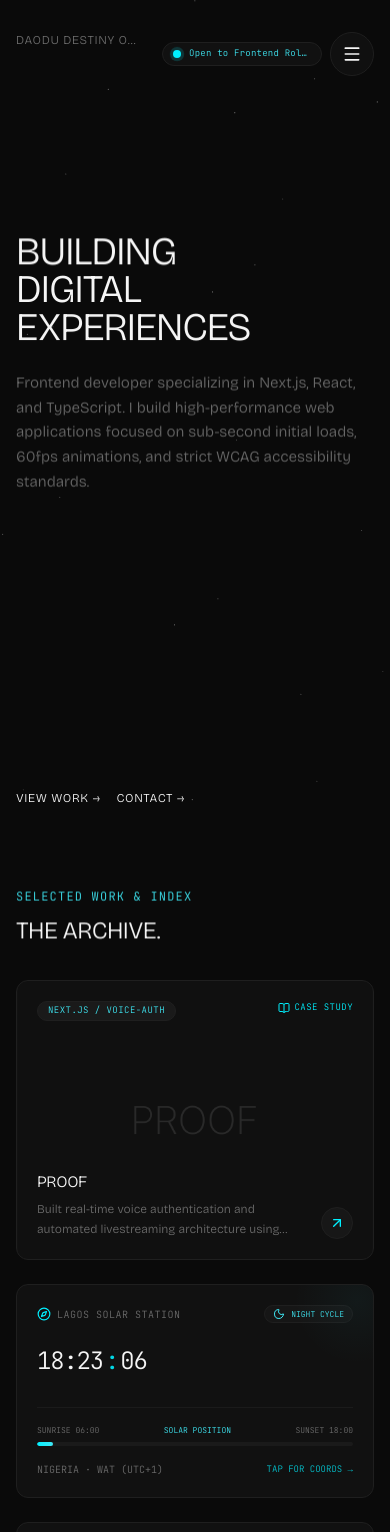
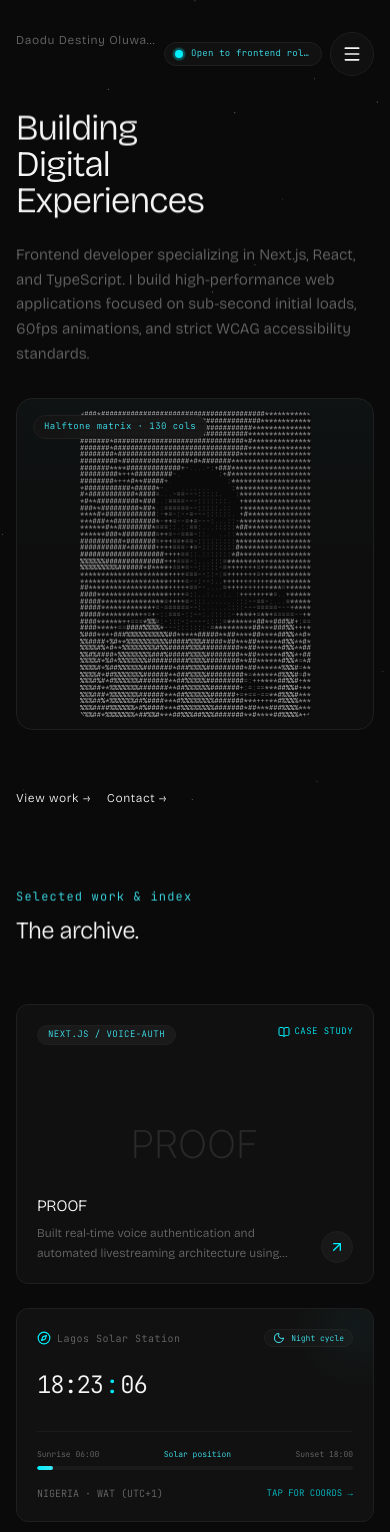
Before and after one commit to daodudestiny56-netizen/port, a Next.js app: page / in a window 390 px wide. Shown: the top 1532 px of the page. Built offline with nearby package versions, Linux system fonts and the light colour scheme.

Commit message:
feat: position ASCII portrait in Hero section beside headline and update site-wide typography to Sentence case

```diff
--- a/app/page.tsx
+++ b/app/page.tsx
@@ -30,15 +30,15 @@ export default function Home() {
 
           {/* Section Title & Navigation */}
           <div className="flex flex-col sm:flex-row sm:justify-between sm:items-end gap-4 mb-2 w-full">
-            <div className="flex flex-col gap-1">
+            <div className="flex flex-col gap-1 mb-8 sm:mb-12">
               {isLoaded && (
                 <>
                   <ClipText
-                    text="CASE STUDIES & SANDBOX"
-                    lineClassName="font-mono text-xs font-[300] tracking-widest text-[#3FE8F5] uppercase"
+                    text="Case studies & sandbox"
+                    lineClassName="font-mono text-xs font-[300] tracking-widest text-[#3FE8F5]"
                   />
                   <ClipText
-                    text="FEATURED PROJECTS."
+                    text="Featured projects."
                     lineClassName="font-display font-[300] text-[clamp(1.5rem,4vw+0.5rem,2.5rem)] text-primaryText tracking-tight"
                     delay={0.08}
                   />
--- a/components/About.tsx
+++ b/components/About.tsx
@@ -4,7 +4,6 @@ import { useCountUp } from "@/hooks/useCountUp";
 import { portfolioData } from "@/lib/data";
 import ClipText from "@/components/ui/ClipText";
 import FadeUp from "@/components/ui/FadeUp";
-import AsciiPortrait from "@/components/AsciiPortrait";
 import { usePreloader } from "@/context/PreloaderContext";
 
 interface StatBlockProps {
@@ -25,7 +24,7 @@ function StatBlock({ value, label, suffix = "" }: StatBlockProps) {
         {count}
         {suffix}
       </span>
-      <span className="font-mono text-[clamp(9px,2.5vw,11px)] font-[300] tracking-widest text-secondaryText uppercase leading-snug">
+      <span className="font-mono text-[clamp(9px,2.5vw,11px)] font-[300] tracking-widest text-secondaryText leading-snug">
         {label}
       </span>
     </div>
@@ -38,17 +37,18 @@ export default function About() {
 
   return (
     <section id="about" className="w-full px-4 sm:px-6 md:px-12 py-[clamp(2.5rem,6vw,5rem)] bg-transparent select-none">
-      <div className="max-w-7xl mx-auto flex flex-col gap-12">
-        {/* Section Header */}
+      <div className="max-w-7xl mx-auto grid grid-cols-1 md:grid-cols-2 gap-10 md:gap-20 items-start">
+        {/* Left Column: Headline & Paragraph */}
+        <div className="flex flex-col gap-6">
           <div className="flex flex-col gap-1">
             {isLoaded && (
               <>
                 <ClipText
-                text="PHILOSOPHY & HISTORY"
-                lineClassName="font-mono text-xs font-[300] tracking-widest text-[#3FE8F5] uppercase"
+                  text="Philosophy & history"
+                  lineClassName="font-mono text-xs font-[300] tracking-widest text-[#3FE8F5]"
                 />
                 <ClipText
-                text="WORK PRINCIPLE."
+                  text="Work principle."
                   lineClassName="font-display font-[300] text-[clamp(1.5rem,4vw+0.5rem,2.5rem)] text-primaryText tracking-tight"
                   delay={0.08}
                 />
@@ -56,25 +56,15 @@ export default function About() {
             )}
           </div>
 
-        {/* 2-Column Content Grid: ASCII Portrait + Biography & Stats */}
-        <div className="grid grid-cols-1 lg:grid-cols-12 gap-8 md:gap-12 items-center">
-          {/* Left: Interactive Monospace Halftone Portrait */}
-          <div className="lg:col-span-5 w-full">
-            <FadeUp delay={0.1}>
-              <AsciiPortrait imageSrc="/images/portrait.jpg" />
-            </FadeUp>
-          </div>
-
-          {/* Right: Biography Paragraph & Counter Stat Blocks */}
-          <div className="lg:col-span-7 flex flex-col gap-8">
           <FadeUp delay={0.15}>
             <p className="font-sans text-[clamp(0.95rem,2vw,1.125rem)] text-secondaryText leading-[1.8] font-[300]">
               I focus on core frontend engineering: clean component architecture, predictable state management, and optimized asset delivery. By combining strict TypeScript typing with hardware-accelerated motion, I build web applications that load fast, scale cleanly, and deliver reliable user experiences.
             </p>
           </FadeUp>
+        </div>
 
-            {/* Counter Stat Blocks */}
-            <div className="grid grid-cols-2 gap-x-6 sm:gap-x-8 gap-y-8 pt-4">
+        {/* Right Column: Counter Stat Blocks */}
+        <div className="grid grid-cols-2 gap-x-6 sm:gap-x-8 gap-y-8 md:gap-y-10 md:pt-10">
           {stats.map((stat, index) => (
             <StatBlock
               key={index}
@@ -85,8 +75,6 @@ export default function About() {
           ))}
         </div>
       </div>
-        </div>
-      </div>
     </section>
   );
 }
--- a/components/AsciiPortrait.tsx
+++ b/components/AsciiPortrait.tsx
@@ -214,8 +214,8 @@ export default function AsciiPortrait({
       />
 
       {/* Top Monospace Label Badge */}
-      <div className="absolute top-4 left-4 z-20 px-2.5 py-1 rounded-full bg-[#161616]/90 border border-border text-[9px] font-mono text-[#3FE8F5] tracking-wider uppercase backdrop-blur-md">
-        HALFTONE MATRIX · 130 COLS
+      <div className="absolute top-4 left-4 z-20 px-2.5 py-1 rounded-full bg-[#161616]/90 border border-border text-[9px] font-mono text-[#3FE8F5] tracking-wider backdrop-blur-md">
+        Halftone matrix · 130 cols
       </div>
     </div>
   );
--- a/components/BentoGrid.tsx
+++ b/components/BentoGrid.tsx
@@ -21,15 +21,15 @@ export default function BentoGrid({ onSelectProject }: BentoGridProps) {
       <div className="max-w-7xl mx-auto flex flex-col gap-6">
 
         {/* Section Title */}
-        <div className="flex flex-col gap-1 mb-2">
+        <div className="flex flex-col gap-1 mb-8 sm:mb-12">
           {isLoaded && (
             <>
               <ClipText
-                text="SELECTED WORK & INDEX"
-                lineClassName="font-mono text-xs font-[300] tracking-widest text-[#3FE8F5] uppercase"
+                text="Selected work & index"
+                lineClassName="font-mono text-xs font-[300] tracking-widest text-[#3FE8F5]"
               />
               <ClipText
-                text="THE ARCHIVE."
+                text="The archive."
                 lineClassName="font-display font-[300] text-[clamp(1.5rem,4vw+0.5rem,2.5rem)] text-primaryText tracking-tight"
                 delay={0.08}
               />
--- a/components/Footer.tsx
+++ b/components/Footer.tsx
@@ -88,8 +88,8 @@ export default function Footer() {
       <div className="flex flex-col gap-2 mt-4 sm:mt-8">
         {isLoaded && (
           <ClipText
-            text="SAY HELLO"
-            lineClassName="font-display text-xs font-[300] tracking-widest uppercase"
+            text="Say hello"
+            lineClassName="font-display text-xs font-[300] tracking-widest"
           />
         )}
 
@@ -136,9 +136,9 @@ export default function Footer() {
                     initial={{ opacity: 0, y: 10, scale: 0.9 }}
                     animate={{ opacity: 1, y: -28, scale: 1 }}
                     exit={{ opacity: 0, y: 10, scale: 0.9 }}
-                    className="absolute px-2 py-1 text-[9px] font-display font-medium tracking-wider uppercase bg-[#111111] text-[#F5F5F5] rounded border border-neutral-800 pointer-events-none whitespace-nowrap"
+                    className="absolute px-2 py-1 text-[9px] font-display font-medium tracking-wider bg-[#111111] text-[#F5F5F5] rounded border border-neutral-800 pointer-events-none whitespace-nowrap"
                   >
-                    COPIED
+                    Copied
                   </motion.span>
                 )}
               </AnimatePresence>
@@ -156,7 +156,7 @@ export default function Footer() {
               data-cursor="hover"
             >
               <MessageCircle className="w-4 h-4 text-current shrink-0" />
-              {"LET'S CHAT ON WHATSAPP"}
+              {"Let's chat on WhatsApp"}
             </motion.a>
           )}
         </div>
@@ -165,18 +165,18 @@ export default function Footer() {
       {/* Animation 2: Infinite Marquee Scrolling Rows moving in opposite directions */}
       <div className="w-full flex flex-col my-auto py-6 sm:py-8">
         <Marquee speed="25s" direction="left" gap="2.5rem" className="py-3 sm:py-4 border-t border-b border-current/10 font-display font-black text-[clamp(2.5rem,7vw,6rem)] tracking-tighter">
-          <span>ARCHITECT</span>
-          <span>BUILD</span>
-          <span>ENGINEER</span>
-          <span>SCALE</span>
-          <span>DEPLOY</span>
+          <span>Architect</span>
+          <span>Build</span>
+          <span>Engineer</span>
+          <span>Scale</span>
+          <span>Deploy</span>
         </Marquee>
         <Marquee speed="30s" direction="right" gap="2.5rem" className="py-3 sm:py-4 border-b border-current/10 font-display font-black text-[clamp(2.5rem,7vw,6rem)] tracking-tighter">
-          <span>PERFORMANT</span>
-          <span>ACCESSIBLE</span>
-          <span>TYPE-SAFE</span>
-          <span>REUSABLE</span>
-          <span>RELIABLE</span>
+          <span>Performant</span>
+          <span>Accessible</span>
+          <span>Type-safe</span>
+          <span>Reusable</span>
+          <span>Reliable</span>
         </Marquee>
       </div>
 
@@ -184,8 +184,8 @@ export default function Footer() {
       <div className="mb-8 sm:mb-12">
         {isLoaded && (
           <ClipText
-            text="LET'S BUILD."
-            lineClassName="font-display font-[300] text-[clamp(2.5rem,9vw,7.5rem)] leading-none tracking-tighter uppercase select-none"
+            text="Let's build."
+            lineClassName="font-display font-[300] text-[clamp(2.5rem,9vw,7.5rem)] leading-none tracking-tighter select-none"
           />
         )}
       </div>
@@ -197,28 +197,28 @@ export default function Footer() {
       >
         {/* Left: Copyright */}
         <div className="flex flex-col gap-1">
-          <span className="text-[11px] font-display tracking-widest font-[300] uppercase">
+          <span className="text-[11px] font-display tracking-widest font-[300]">
             {portfolioData.name}
           </span>
           <motion.span
             style={{ color: secondaryTextColor }}
-            className="text-[10px] uppercase font-[300] tracking-wide"
+            className="text-[10px] font-[300] tracking-wide"
           >
-            &copy; {new Date().getFullYear()} — ALL RIGHTS RESERVED
+            &copy; {new Date().getFullYear()} — All rights reserved
           </motion.span>
         </div>
 
-        {/* Right: Social Links with dynamic accent color underlines */}
+        {/* Right: Social Links */}
         <div className="flex items-center gap-4 sm:gap-6 md:gap-8 flex-wrap">
           <a
             href={portfolioData.socials.github}
             target="_blank"
             rel="noopener noreferrer"
-            className="group relative py-1 text-xs md:text-sm font-[300] tracking-wider uppercase transition-colors flex items-center gap-1.5 min-h-[44px]"
+            className="group relative py-1 text-xs md:text-sm font-[300] tracking-wider transition-colors flex items-center gap-1.5 min-h-[44px]"
             data-cursor="hover"
           >
             <GithubIcon className="w-3.5 h-3.5 shrink-0" />
-            <span>GITHUB</span>
+            <span>GitHub</span>
             <motion.span
               style={{ backgroundColor: accentColor }}
               className="absolute bottom-1 left-0 h-[1.5px] w-0 transition-all duration-500 ease-portfolio-ease group-hover:w-full"
@@ -228,11 +228,11 @@ export default function Footer() {
             href={portfolioData.socials.twitter}
             target="_blank"
             rel="noopener noreferrer"
-            className="group relative py-1 text-xs md:text-sm font-[300] tracking-wider uppercase transition-colors flex items-center gap-1.5 min-h-[44px]"
+            className="group relative py-1 text-xs md:text-sm font-[300] tracking-wider transition-colors flex items-center gap-1.5 min-h-[44px]"
             data-cursor="hover"
           >
             <TwitterIcon className="w-3.5 h-3.5 shrink-0" />
-            <span>TWITTER</span>
+            <span>Twitter</span>
             <motion.span
               style={{ backgroundColor: accentColor }}
               className="absolute bottom-1 left-0 h-[1.5px] w-0 transition-all duration-500 ease-portfolio-ease group-hover:w-full"
@@ -242,11 +242,11 @@ export default function Footer() {
             href={portfolioData.socials.linkedin}
             target="_blank"
             rel="noopener noreferrer"
-            className="group relative py-1 text-xs md:text-sm font-[300] tracking-wider uppercase transition-colors flex items-center gap-1.5 min-h-[44px]"
+            className="group relative py-1 text-xs md:text-sm font-[300] tracking-wider transition-colors flex items-center gap-1.5 min-h-[44px]"
             data-cursor="hover"
           >
             <LinkedinIcon className="w-3.5 h-3.5 shrink-0" />
-            <span>LINKEDIN</span>
+            <span>LinkedIn</span>
             <motion.span
               style={{ backgroundColor: accentColor }}
               className="absolute bottom-1 left-0 h-[1.5px] w-0 transition-all duration-500 ease-portfolio-ease group-hover:w-full"
@@ -257,11 +257,11 @@ export default function Footer() {
               href={portfolioData.socials.whatsapp}
               target="_blank"
               rel="noopener noreferrer"
-              className="group relative py-1 text-xs md:text-sm font-[300] tracking-wider uppercase transition-colors flex items-center gap-1.5 min-h-[44px]"
+              className="group relative py-1 text-xs md:text-sm font-[300] tracking-wider transition-colors flex items-center gap-1.5 min-h-[44px]"
               data-cursor="hover"
             >
               <MessageCircle className="w-3.5 h-3.5 shrink-0" />
-              <span>WHATSAPP</span>
+              <span>WhatsApp</span>
               <motion.span
                 style={{ backgroundColor: accentColor }}
                 className="absolute bottom-1 left-0 h-[1.5px] w-0 transition-all duration-500 ease-portfolio-ease group-hover:w-full"
--- a/components/Hero.tsx
+++ b/components/Hero.tsx
@@ -6,9 +6,10 @@ import { EASE_PORTFOLIO } from "@/lib/animations";
 import { usePreloader } from "@/context/PreloaderContext";
 import ClipText from "@/components/ui/ClipText";
 import Navbar from "@/components/Navbar";
+import AsciiPortrait from "@/components/AsciiPortrait";
 
 export default function Hero() {
-  const words = ["BUILDING", "DIGITAL", "EXPERIENCES"];
+  const words = ["Building", "Digital", "Experiences"];
   const { isLoaded } = usePreloader();
 
   // Mobile duration reducer helper (30% reduction => factor of 0.7)
@@ -37,13 +38,15 @@ export default function Hero() {
       {/* Top Header Row (Navbar) */}
       <Navbar />
 
-      {/* Center Typography — staggered clip mask reveal heading */}
-      <div className="flex flex-col justify-center items-start my-auto py-8 sm:py-12 w-full">
+      {/* Center 2-Column Layout: Typography + ASCII Portrait */}
+      <div className="grid grid-cols-1 lg:grid-cols-12 gap-8 md:gap-10 items-center my-auto py-6 sm:py-10 w-full">
+        {/* Left Column: Heading & Role Bio */}
+        <div className="lg:col-span-7 flex flex-col justify-center items-start w-full">
           {isLoaded && (
             <ClipText
               text={words}
               typewriterLineIndex={1}
-            lineClassName="font-display font-[300] text-[clamp(2.25rem,8vw+0.5rem,6rem)] leading-[0.95] text-primaryText uppercase select-none origin-bottom tracking-tight"
+              lineClassName="font-display font-[300] text-[clamp(2.25rem,6.5vw,5.5rem)] leading-[0.98] text-primaryText select-none origin-bottom tracking-tight"
             />
           )}
 
@@ -58,6 +61,17 @@ export default function Hero() {
           </motion.p>
         </div>
 
+        {/* Right Column: ASCII Halftone Portrait at top of page */}
+        <motion.div
+          initial="hidden"
+          animate={isLoaded ? "visible" : "hidden"}
+          variants={fadeUpVariants}
+          className="lg:col-span-5 w-full flex items-center justify-center"
+        >
+          <AsciiPortrait imageSrc="/images/portrait.jpg" />
+        </motion.div>
+      </div>
+
       {/* Bottom Row */}
       <div className="flex flex-row justify-between items-end w-full mt-auto z-10 gap-4 pt-4">
         {/* CTA links */}
@@ -69,15 +83,15 @@ export default function Hero() {
         >
           <a
             href="#work"
-            className="group relative flex items-center min-h-[44px] text-xs md:text-sm font-[300] tracking-wider text-primaryText uppercase transition-colors"
+            className="group relative flex items-center min-h-[44px] text-xs md:text-sm font-[300] tracking-wider text-primaryText transition-colors"
             data-cursor="hover"
           >
-            View Work <span className="inline-block transition-transform duration-300 group-hover:translate-x-1 ml-1">&rarr;</span>
+            View work <span className="inline-block transition-transform duration-300 group-hover:translate-x-1 ml-1">&rarr;</span>
             <span className="absolute bottom-1 left-0 h-[1.5px] w-0 bg-accent transition-all duration-500 ease-portfolio-ease group-hover:w-full" />
           </a>
           <a
             href="#contact"
-            className="group relative flex items-center min-h-[44px] text-xs md:text-sm font-[300] tracking-wider text-primaryText uppercase transition-colors"
+            className="group relative flex items-center min-h-[44px] text-xs md:text-sm font-[300] tracking-wider text-primaryText transition-colors"
             data-cursor="hover"
           >
             Contact <span className="inline-block transition-transform duration-300 group-hover:translate-x-1 ml-1">&rarr;</span>
@@ -85,7 +99,7 @@ export default function Hero() {
           </a>
         </motion.div>
 
-        {/* Scroll Indicator (Slowly Rotating text) */}
+        {/* Scroll Indicator */}
         <motion.div
           initial="hidden"
           animate={isLoaded ? "visible" : "hidden"}
@@ -101,9 +115,9 @@ export default function Hero() {
               d="M 50, 50 m -35, 0 a 35,35 0 1,1 70,0 a 35,35 0 1,1 -70,0"
               fill="none"
             />
-            <text className="text-[7.5px] fill-secondaryText font-display tracking-[0.18em] font-[300] uppercase">
+            <text className="text-[7.5px] fill-secondaryText font-display tracking-[0.18em] font-[300]">
               <textPath href="#circlePath" startOffset="0%">
-                SCROLL TO EXPLORE · SCROLL TO EXPLORE ·
+                Scroll to explore · Scroll to explore ·
               </textPath>
             </text>
           </svg>
--- a/components/MicroClock.tsx
+++ b/components/MicroClock.tsx
@@ -70,14 +70,14 @@ export default function MicroClock() {
       <div>
         {/* Header: Title + Solar Mode Indicator */}
         <div className="flex items-center justify-between gap-2 flex-wrap sm:flex-nowrap mb-4">
-          <h4 className="font-mono text-[10px] sm:text-[11px] font-[300] tracking-wider sm:tracking-widest text-secondaryText uppercase flex items-center gap-1.5 shrink min-w-0">
+          <h4 className="font-mono text-[10px] sm:text-[11px] font-[300] tracking-wider sm:tracking-widest text-secondaryText flex items-center gap-1.5 shrink min-w-0">
             <Compass className="w-3.5 h-3.5 text-[#00F0FF] shrink-0" />
-            <span className="truncate">LAGOS SOLAR STATION</span>
+            <span className="truncate">Lagos Solar Station</span>
           </h4>
 
           <div className="flex items-center gap-1.5 px-2 py-0.5 rounded-full border border-border bg-[#161616] text-[8px] sm:text-[9px] font-mono text-[#3FE8F5] shrink-0">
             {isDay ? <Sun className="w-3 h-3 text-[#00F0FF]" /> : <Moon className="w-3 h-3 text-[#3FE8F5]" />}
-            <span>{isDay ? "DAYLIGHT" : "NIGHT CYCLE"}</span>
+            <span>{isDay ? "Daylight" : "Night cycle"}</span>
           </div>
         </div>
 
@@ -109,10 +109,10 @@ export default function MicroClock() {
       <div className="mt-6 pt-4 border-t border-border/80 flex flex-col gap-3 w-full max-w-full">
         {/* Solar Orbit Arc Progress Bar */}
         <div className="w-full flex flex-col gap-1.5">
-          <div className="flex justify-between items-center text-[8px] sm:text-[9px] font-mono text-secondaryText uppercase gap-1">
-            <span className="shrink-0">SUNRISE 06:00</span>
-            <span className="text-[#3FE8F5] truncate text-center">SOLAR POSITION</span>
-            <span className="shrink-0">SUNSET 18:00</span>
+          <div className="flex justify-between items-center text-[8px] sm:text-[9px] font-mono text-secondaryText gap-1">
+            <span className="shrink-0">Sunrise 06:00</span>
+            <span className="text-[#3FE8F5] truncate text-center">Solar position</span>
+            <span className="shrink-0">Sunset 18:00</span>
           </div>
           <div className="w-full h-1 bg-[#1A1A1A] rounded-full overflow-hidden relative">
             <motion.div
--- a/components/Navbar.tsx
+++ b/components/Navbar.tsx
@@ -27,9 +27,9 @@ export default function Navbar() {
   }, [isOpen]);
 
   const navLinks = [
-    { name: "WORK", href: "#work" },
-    { name: "ABOUT", href: "#about" },
-    { name: "CONTACT", href: "#contact" },
+    { name: "Work", href: "#work" },
+    { name: "About", href: "#about" },
+    { name: "Contact", href: "#contact" },
   ];
 
   return (
@@ -38,7 +38,7 @@ export default function Navbar() {
         {/* Brand Name */}
         <a
           href="#"
-          className="font-display text-xs sm:text-sm md:text-base font-[300] tracking-wider md:tracking-widest text-secondaryText uppercase truncate max-w-[120px] xs:max-w-[170px] sm:max-w-none hover:text-primaryText transition-colors shrink min-w-0"
+          className="font-display text-xs sm:text-sm md:text-base font-[300] tracking-wider md:tracking-widest text-secondaryText truncate max-w-[140px] xs:max-w-[190px] sm:max-w-none hover:text-primaryText transition-colors shrink min-w-0"
           data-cursor="hover"
         >
           {portfolioData.name}
@@ -61,7 +61,7 @@ export default function Navbar() {
               <a
                 key={link.name}
                 href={link.href}
-                className="group relative py-1 text-xs font-mono tracking-widest text-primaryText uppercase transition-colors"
+                className="group relative py-1 text-xs font-mono tracking-wider text-primaryText transition-colors"
                 data-cursor="hover"
               >
                 {link.name}
@@ -106,8 +106,8 @@ export default function Navbar() {
             >
               {/* Top Header inside Drawer */}
               <div className="flex justify-between items-center pb-6 border-b border-border">
-                <span className="font-display text-xs font-[300] tracking-widest text-secondaryText uppercase">
-                  NAVIGATION
+                <span className="font-display text-xs font-[300] tracking-widest text-secondaryText">
+                  Navigation
                 </span>
                 <button
                   onClick={() => setIsOpen(false)}
--- a/components/TechStack.tsx
+++ b/components/TechStack.tsx
@@ -88,8 +88,8 @@ export default function TechStack() {
       className="relative flex flex-col justify-between h-full w-full max-w-full bg-surface border border-border rounded-[12px] p-5 md:p-7 card-hover-shadow group select-none overflow-hidden"
     >
       <div className="w-full max-w-full overflow-hidden">
-        <h4 className="font-display text-[11px] font-[300] tracking-widest text-secondaryText uppercase mb-6">
-          TOOLKIT
+        <h4 className="font-display text-[11px] font-[300] tracking-widest text-secondaryText mb-6">
+          Toolkit
         </h4>
 
         {/* Infinite marquee of pills */}
--- a/lib/data.ts
+++ b/lib/data.ts
@@ -42,9 +42,9 @@ export interface PortfolioData {
 }
 
 export const portfolioData: PortfolioData = {
-  name: "DAODU DESTINY OLUWATOBILOBA",
+  name: "Daodu Destiny Oluwatobiloba",
   role: "Frontend developer specializing in Next.js, React, and TypeScript. I build high-performance web applications focused on sub-second initial loads, 60fps animations, and strict WCAG accessibility standards.",
-  status: "Open to Frontend Roles — Based in Lagos, Remote-Friendly",
+  status: "Open to frontend roles — Based in Lagos, remote-friendly",
   email: "daodudestiny56@gmail.com",
   socials: {
     github: "https://github.com/daodudestiny56-netizen",
```
Lines whose indentation alone changed are shown as unchanged.
